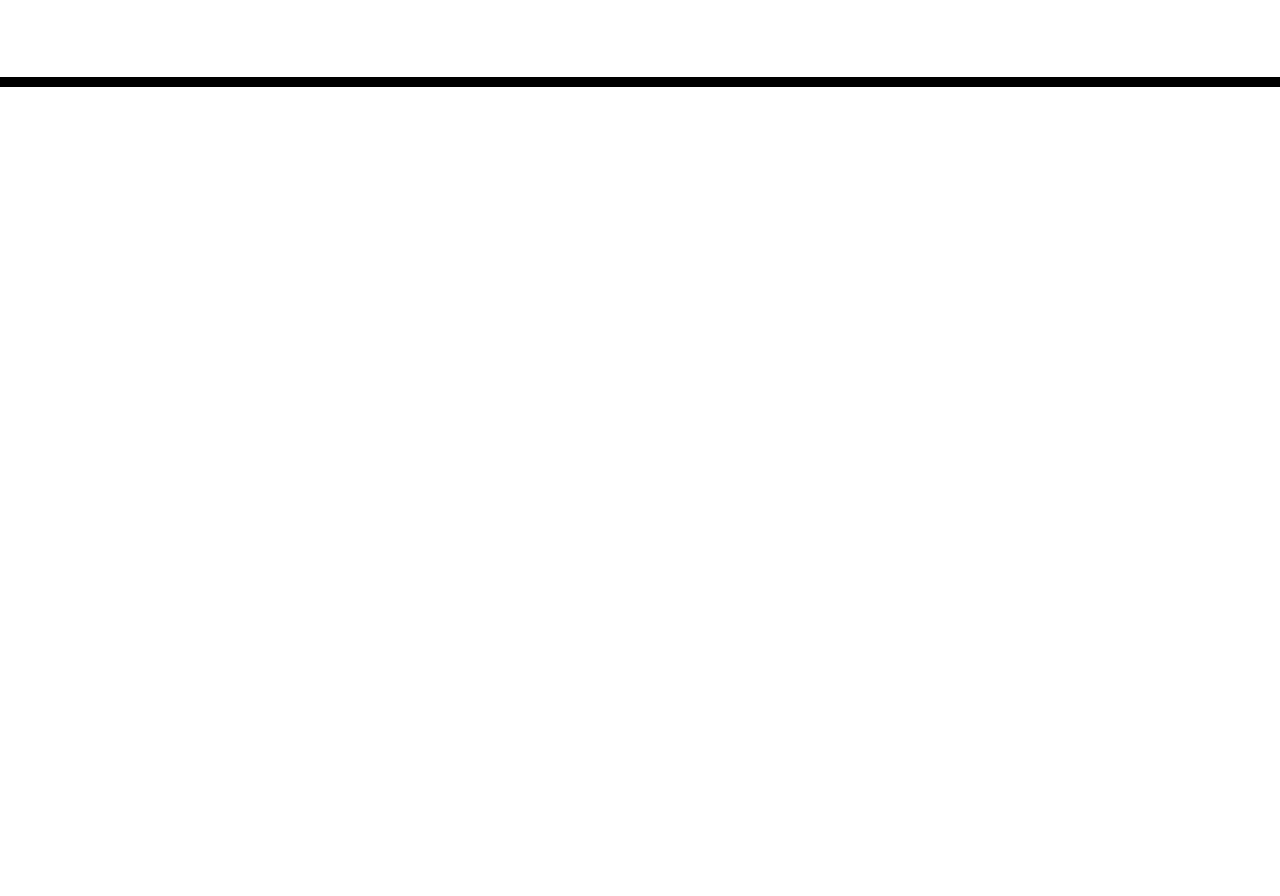
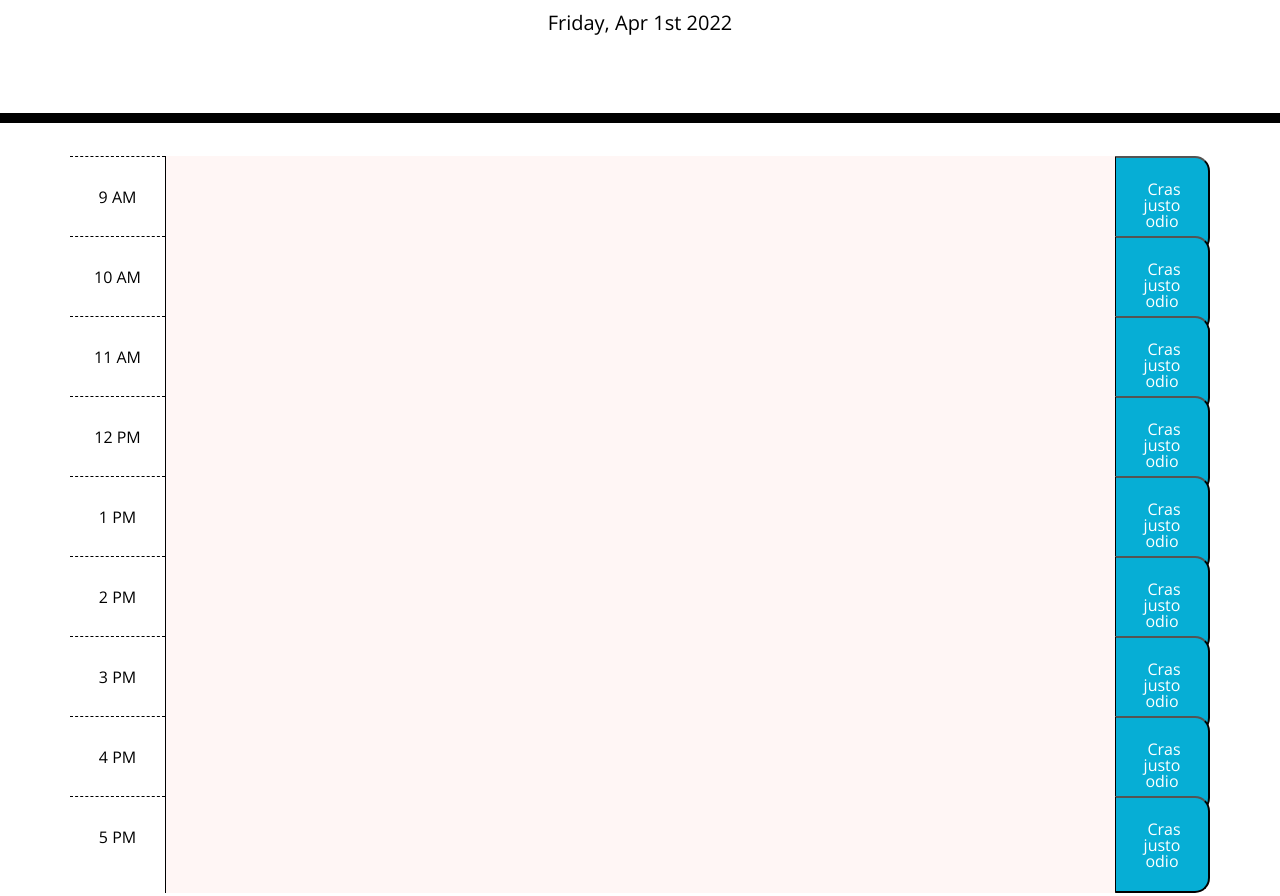
Before and after one commit to CCCCUMAR/work-day-scheduler, a plain HTML site: page index.html in a window 1280 px wide. Shown: the part 181-1077 px from the top of the page. Before the commit the page ends 800 px from the top, so only its background shows below. Drawn offline with nearby package versions, Linux system fonts and the light colour scheme.

Commit message:
added html code to set up the website design

```diff
--- a/index.html
+++ b/index.html
@@ -30,9 +30,99 @@
     </header>
     <div class="container">
       <!-- Timeblocks go here -->
+
+    <div class="time-block">
+
+      <div class="row" >
+        <div class="col-sm-1 hour">
+          <p>9 AM</p>
+        </div>
+        <textarea name="" id="" class="col-sm-10">
+        </textarea>
+        <button class=" col-sm-1 saveBtn"> Cras justo odio</button>
+      </div>
+
+
+      <div class="row" >
+        <div class="col-sm-1 hour">
+          <p>10 AM</p>
+        </div>
+        <textarea name="" id="" class="col-sm-10">
+        </textarea>
+        <button class=" col-sm-1 saveBtn"> Cras justo odio</button>
+      </div>
+
+      <div class="row" >
+        <div class="col-sm-1 hour">
+          <p>11 AM</p>
+        </div>
+        <textarea name="" id="" class="col-sm-10">
+        </textarea>
+        <button class=" col-sm-1 saveBtn"> Cras justo odio</button>
+      </div>
+
+      <div class="row">
+        <div class="col-sm-1 hour">
+          <p>12 PM</p>
+        </div>
+        <textarea name="" id="" class="col-sm-10">
+        </textarea>
+        <button class=" col-sm-1 saveBtn"> Cras justo odio</button>
+      </div>
+
+      <div class="row">
+        <div class="col-sm-1 hour">
+          <p>1 PM</p>
+        </div>
+        <textarea name="" id="" class="col-sm-10">
+        </textarea>
+        <button class=" col-sm-1 saveBtn"> Cras justo odio</button>
+      </div>
+
+      <div class="row">
+        <div class="col-sm-1 hour">
+          <p>2 PM</p>
+        </div>
+        <textarea name="" id="" class="col-sm-10">
+        </textarea>
+        <button class=" col-sm-1 saveBtn"> Cras justo odio</button>
+      </div>
+
+      <div class="row">
+        <div class="col-sm-1 hour">
+          <p>3 PM</p>
+        </div>
+        <textarea name="" id="" class="col-sm-10">
+        </textarea>
+        <button class=" col-sm-1 saveBtn"> Cras justo odio</button>
+      </div>
+
+      <div class="row">
+        <div class="col-sm-1 hour">
+          <p>4 PM</p>
+        </div>
+        <textarea name="" id="" class="col-sm-10">
+        </textarea>
+        <button class=" saveBtn col-sm-1"> Cras justo odio</button>
+      </div>
+
+      <div class="row">
+        <div class="col-sm-1 hour">
+          <p>5 PM</p>
+        </div>
+        <textarea name="" id="" class="col-sm-10">
+        </textarea>
+        <button class="saveBtn col-sm-1"> Cras justo odio</button>
+      </div>
+
+    </div>
+
+
+
     </div>
 
     <script src="https://cdnjs.cloudflare.com/ajax/libs/jquery/3.2.1/jquery.min.js"></script>
     <script src="https://cdnjs.cloudflare.com/ajax/libs/moment.js/2.24.0/moment.min.js"></script>
+    <script src="./script.js"></script>
   </body>
 </html>
--- /dev/null
+++ b/script.js
@@ -0,0 +1,6 @@
+var todayDate = moment().format('dddd, MMM Do YYYY');
+    let displayDate = document.getElementById("currentDay").innerHTML = todayDate;
+
+var saveBtn = document.getElementById(saveBtn)
+    addEventListener(onclick , saveBtn)
+    console.log("the button has been pressed!")
--- a/style.css
+++ b/style.css
@@ -6,11 +6,13 @@ body {
 
 textarea {
   background: transparent;
+  background-color: rgb(255, 246, 245);
   border: none;
   resize: none;
   color: #000000;
   border-left: 1px solid black;
   padding: 10px;
+
 }
 
 .jumbotron {
@@ -25,15 +27,27 @@ textarea {
   white-space: pre-wrap;
 }
 
+.container{
+  display: flex;
+
+  flex-direction: column;
+  justify-content: center;
+
+
+}
 .time-block {
   text-align: center;
   border-radius: 15px;
+
+
 }
 
 .row {
   white-space: pre-wrap;
   height: 80px;
   border-top: 1px solid white;
+
+
 }
 
 .hour {
```
